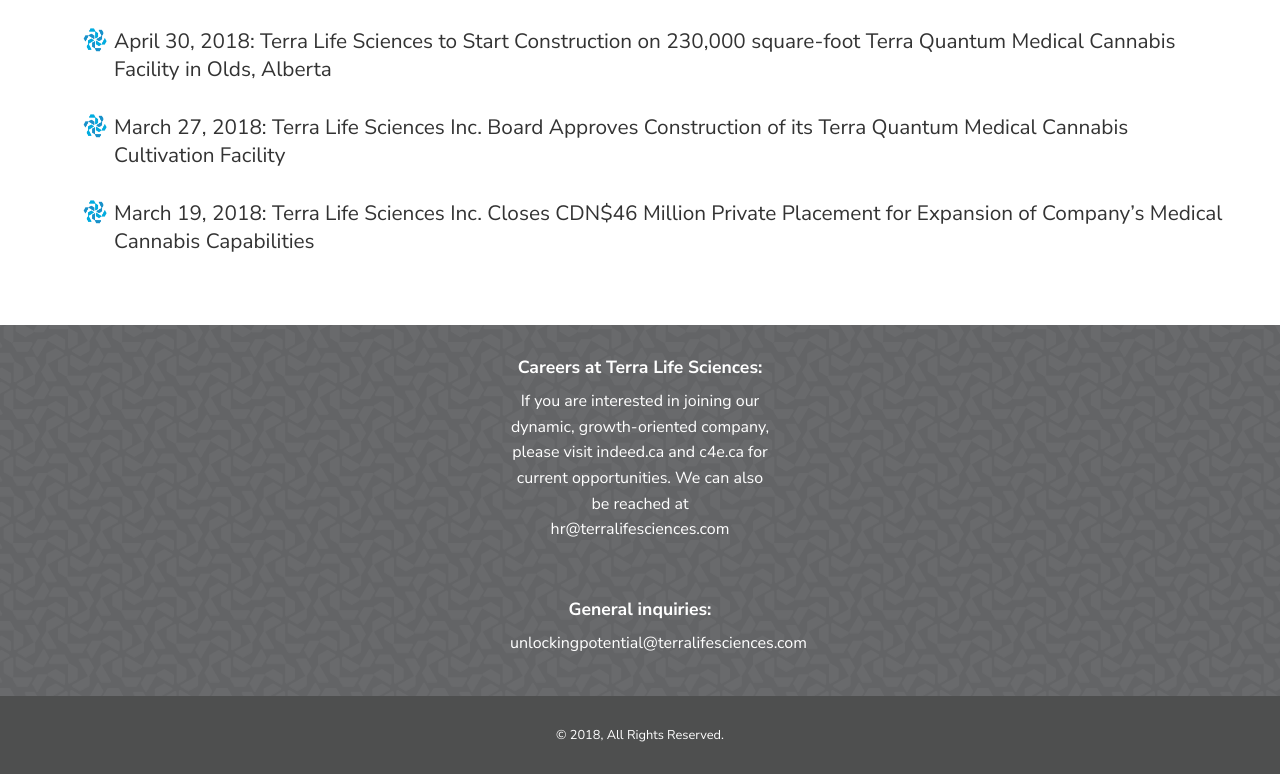
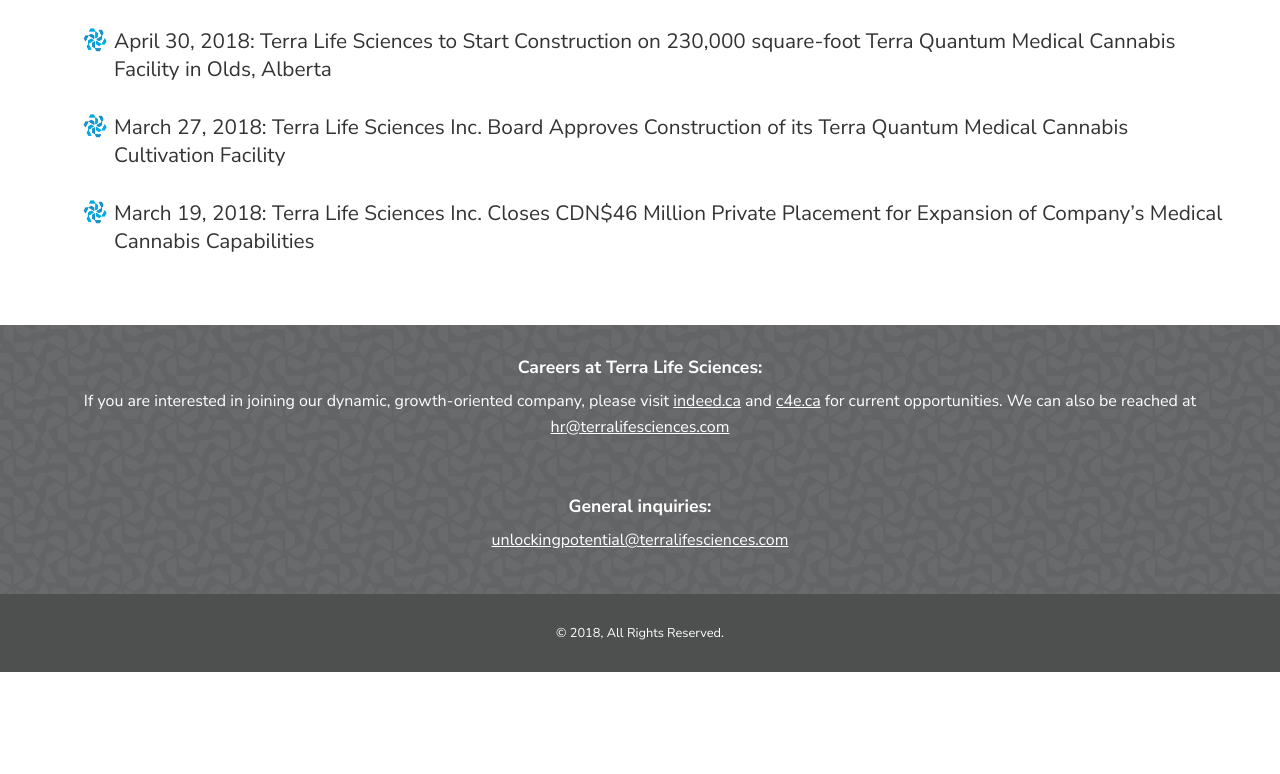
Before and after one commit to terralife/tls-onepage-html, a plain HTML site: page index.html in a window 1280 px wide. Shown: the part 1524-2298 px from the top of the page. After the commit the page ends 2196 px from the top, so only its background shows below. Drawn offline with nearby package versions, Linux system fonts and the light colour scheme.

Commit message:
update the careers page in the footer

```diff
--- a/styles/css/main.css
+++ b/styles/css/main.css
@@ -58,3 +58,13 @@
 	text-decoration: underline;
 
 }
+
+
+footer .content{
+	max-width: 1180px;
+}
+
+
+footer .content a{
+	text-decoration: underline;
+}
```
